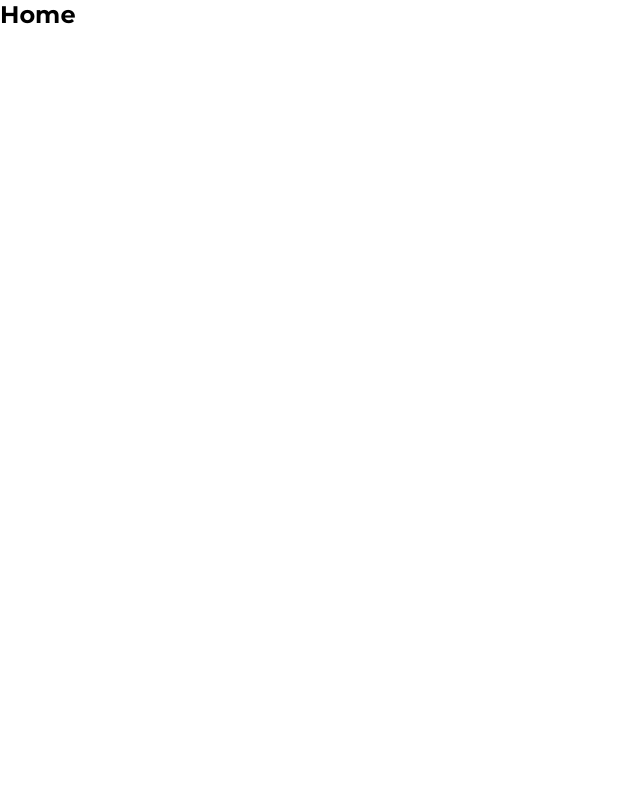
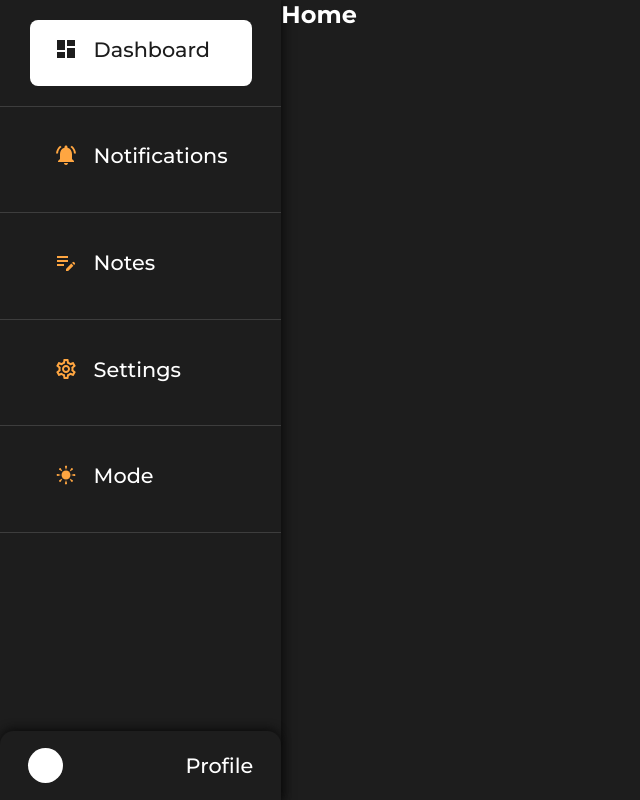
Before and after one commit to naveengitboi/student_tracker, a React (Create React App) app in the folder frontend/: page / in a window 1280 px wide. Shown: the whole page, without its empty margins (0-640 px from the left). Built offline with nearby package versions, Linux system fonts and the light colour scheme.

Commit message:
added navbar

```diff
--- a/frontend/package.json
+++ b/frontend/package.json
@@ -8,6 +8,7 @@
     "@testing-library/user-event": "^13.5.0",
     "react": "^18.2.0",
     "react-dom": "^18.2.0",
+    "react-icons": "^4.12.0",
     "react-router-dom": "^6.21.1",
     "react-scripts": "5.0.1",
     "web-vitals": "^2.1.4"
--- a/frontend/src/App.css
+++ b/frontend/src/App.css
@@ -5,8 +5,13 @@
   padding: 0;
   box-sizing: border-box;
   /* fon-family */
-  font-family:'Montserrat', sans-serif;;
+  font-family:'Montserrat', sans-serif;
 
+}
+ul,li{
+  margin: 0;
+  padding: 0;
+  list-style-type: none;
 }
 
 :root
@@ -16,13 +21,30 @@
   --medium_white_color:#FFFFFF;
   --success_green:#78FF75;
   --danger_red: #FF7C7C;
-  --gray_color:#484848;
-  --light_gray:#7A7A7A ;
-  --light_orage:#FFD09B;
+  --black_dark_color:#0b0b0b;
+  --light_gray:#3d3d3d ;
+  --light_orage:#ffa641;
   /* font-sizes-mobile */
   --mini_fontsize:0.526rem;
   --medium_fontsize:1rem;
-  --main_fontsize: 1.25rem;
-  --bigger_fontsize: 1.6rem;
+  --main_fontsize: 1.3rem;
+  --bigger_fontsize: 1.76rem;
+}
 
+body
+{
+  background-color: var(--main_black_color);
+  color: var(--medium_white_color);
 }
+
+a
+{
+  text-decoration: none;
+  color: var(--medium_white_color);
+}
+
+
+.appjs
+{
+  display: flex;
+}
--- a/frontend/src/App.js
+++ b/frontend/src/App.js
@@ -1,14 +1,15 @@
 import './App.css'
 import { Routes, Route } from 'react-router-dom';
+import Navbar from './components/Navbar';
 function App() {
   return (
-    <>
-
+    <div className='appjs'>
+      <Navbar/>
       <Routes>
         <Route path="/" element={<h2>Home</h2>} />
         <Route path="/about" element={<h2>About</h2>} />
       </Routes>
-    </>
+    </div>
   );
 }
 
--- a/frontend/src/components/Navbar.js
+++ b/frontend/src/components/Navbar.js
@@ -1,15 +1,31 @@
 import React from "react";
 import { NavLink } from "react-router-dom";
+import '../css/Navbar.css'
+import { MdDashboard, MdOutlineSettings, MdEditNote, MdNotes, MdVerifiedUser, MdNotificationsActive, MdNote } from "react-icons/md";
+import { TiAdjustBrightness, TiWeatherSunny } from "react-icons/ti";
 function Navbar(){
     return(
         <>
             <nav className="navbar">
-                <div className="linksContianer">
+                <div className="navLinksContainerDesktop">
                     <ul className="navLinks">
-                        <NavLink  ></NavLink>
+                        <li><NavLink to='/'> <div className="navIcon"><MdDashboard /></div> Dashboard  </NavLink></li>
+                        <li><NavLink to='/notification'>  <div className="navIcon"><MdNotificationsActive /></div> Notifications  </NavLink></li>
+                        <li><NavLink to='/notes'> <div className="navIcon"><MdEditNote /></div>  Notes  </NavLink></li>
+                        <li><NavLink to='/settings'>  <div className="navIcon"><MdOutlineSettings /></div> Settings  </NavLink></li>
+                        <li><NavLink to='/mode'>  <div className="navIcon"><TiAdjustBrightness /></div>  Mode  </NavLink></li>
                     </ul>
+                    <div className="navProfileDiv">
+                        <NavLink to='/profile'>
+                            <div className="profileImage"></div>
+                            Profile
+                        </NavLink>
+                    </div>
                 </div>
             </nav>
         </>
     )
 }
+
+
+export default Navbar
--- /dev/null
+++ b/frontend/src/css/Navbar.css
@@ -0,0 +1,78 @@
+.navbar
+{
+    height: 100vh;
+    background-color: var(--main_black_color);
+    box-shadow: 2px 2px 10px var(--black_dark_color);
+    font-weight: 500;
+}
+
+.navLinksContainerDesktop
+{
+    display: flex;
+    height: 100%;
+    flex-direction: column;
+    justify-content: space-between;
+}
+
+.navLinks{
+    display: flex;
+    flex-direction: column;
+    line-height: 2;
+}
+.navLinks li
+{
+     border-bottom: 1px solid var(--light_gray);
+    padding: 1.25rem 1.85rem;
+}
+
+.navLinks a{
+    font-size: var(--main_fontsize);
+    padding: 0.55rem 1.5rem;
+    display: flex;
+
+
+}
+.navLinks a.active
+{
+    background: white;
+    color: var(--main_black_color);
+    border-radius: 0.5rem;
+}
+.navLinks a.active .navIcon
+{
+    color: var(--main_black_color);
+}
+.navIcon
+{
+    color: var(--light_orage);
+    /* border: 1px solid white; */
+    margin-right: 1rem;
+    font-size: 1.5rem;
+
+}
+
+.navProfileDiv
+{
+    padding: 0.5rem 0.25rem;
+    box-shadow: 0px -2px 10px var(--black_dark_color);
+    border-radius: 0.85rem 0.85rem 0 0;
+}
+
+.navProfileDiv a
+{
+    display: flex;
+    align-items: center;
+    font-size: var(--main_fontsize);
+    padding: 0.55rem 1.5rem;
+    display: flex;
+    /* border: 2px solid white; */
+
+}
+.profileImage
+{
+    width: 35px;
+    height: 35px;
+    border-radius: 50%;
+    background-color: white;
+    margin-right: auto;
+}
```
Also changed, not shown: 1 other file (tests, documents, lock files or other folders).
